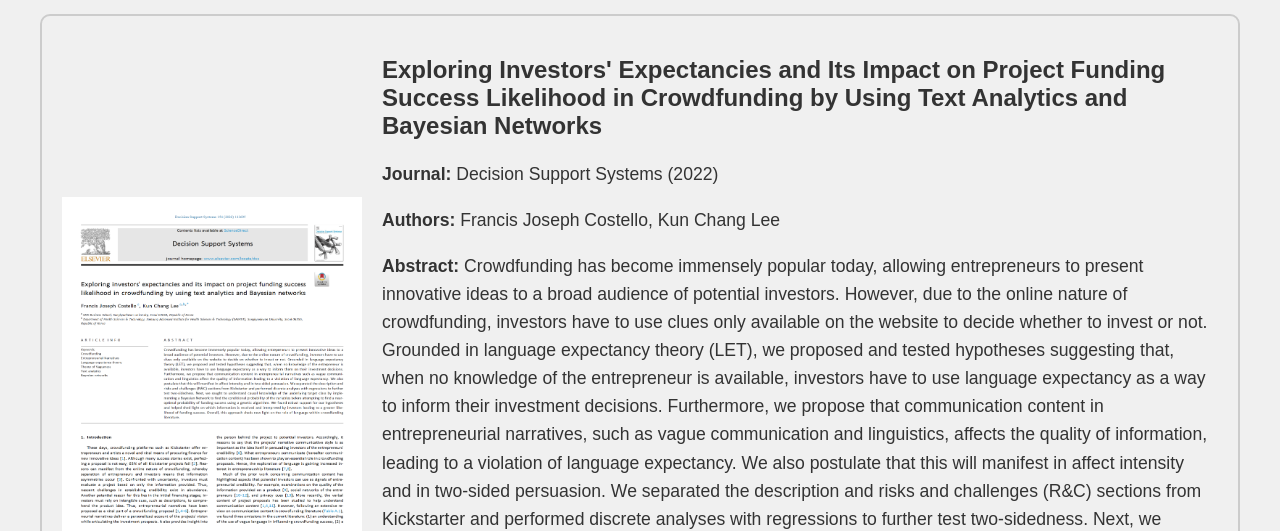
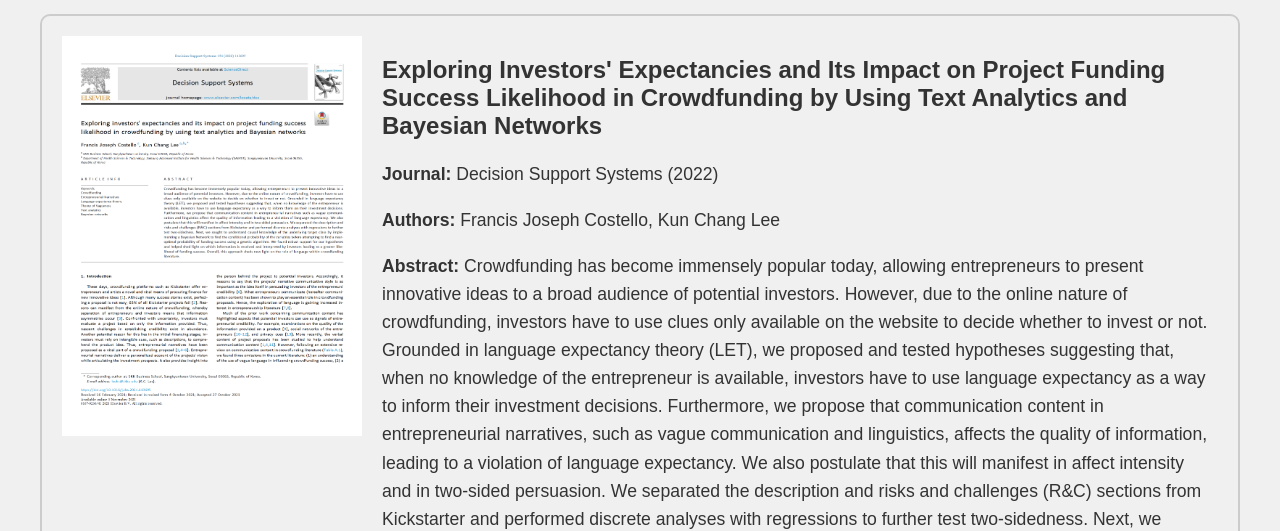
Before and after one commit to fjc1991/fjc-research.github.io, a plain HTML site: page 3.publications.html in a window 1280 px wide. Shown: the part 274-805 px from the top of the page. Drawn offline with Linux system fonts and the light colour scheme.

Commit message:
Update 3.publications.html

```diff
--- a/3.publications.html
+++ b/3.publications.html
@@ -9,27 +9,29 @@
         /* Flexbox layout to align image and text */
         .publication {
             display: flex;
+            flex-direction: column;
             align-items: center;
             margin-bottom: 40px;
             padding: 20px;
-            border: 2px solid #ccc; /* Adds a border around each publication */
+            border: 2px solid #ccc;
             border-radius: 10px;
-            position: relative; /* Ensures padding applies to the entire box */
+            position: relative;
         }
 
         .publication img {
-            width: 300px;
-            margin-right: 20px; /* Space between image and text */
+            width: 100%;
+            max-width: 300px;
+            margin-bottom: 20px;
         }
 
         .publication-text {
-            flex-grow: 1;
+            width: 100%;
         }
 
         /* Line separators between sections */
         .publication-separator {
             border-bottom: 3px solid black;
-            margin: 40px 0; /* Ensures equal spacing above and below separator */
+            margin: 40px 0;
         }
 
         /* Ensure padding at the bottom of the last publication */
@@ -39,10 +41,43 @@
 
         /* Add space for the link at the bottom */
         .publication a {
-            display: block;
+            display: inline-block;
             margin-top: 20px;
             font-size: 16px;
             color: blue;
+        }
+
+        /* Responsive adjustments */
+        @media screen and (min-width: 768px) {
+            .publication {
+                flex-direction: row;
+                align-items: flex-start;
+            }
+
+            .publication img {
+                width: 300px;
+                margin-right: 20px;
+                margin-bottom: 0;
+            }
+
+            .publication-text {
+                flex-grow: 1;
+            }
+        }
+
+        /* Additional responsive adjustments for smaller screens */
+        @media screen and (max-width: 480px) {
+            .publication {
+                padding: 15px;
+            }
+
+            .publication h2 {
+                font-size: 1.2em;
+            }
+
+            .publication p {
+                font-size: 0.9em;
+            }
         }
     </style>
 </head>
```
